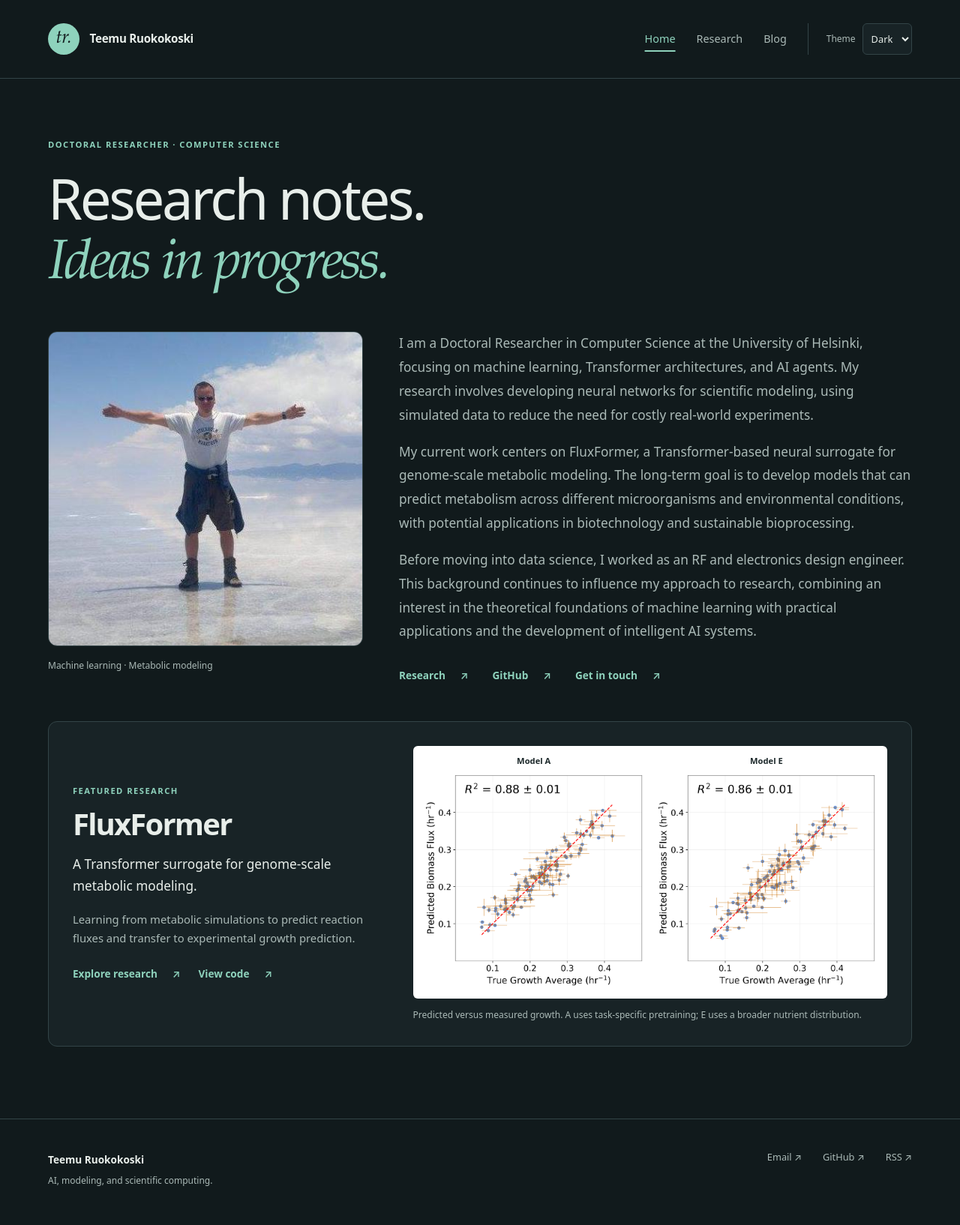
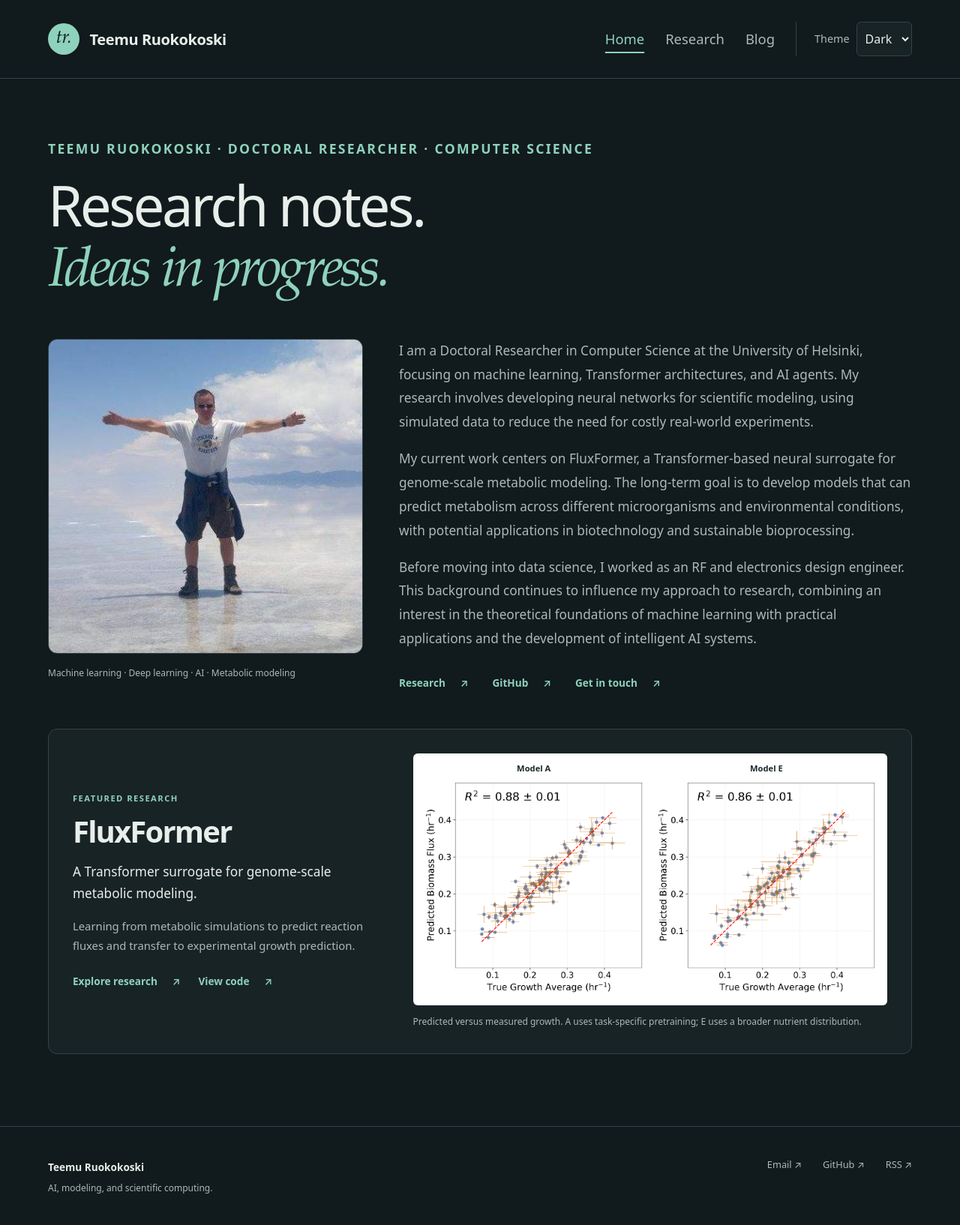
Before and after one commit to ruokokoski/ruokokoski.github.io, a Jekyll site: the page built from index.md, in a window 1280 px wide. Shown: the whole page at 75% size. Built offline with Jekyll 4.4.1, drawn with Linux system fonts in a browser that asks for light colours.

Commit message:
Unify page headings and enlarge site typography

```diff
--- a/_includes/head.html
+++ b/_includes/head.html
@@ -6,7 +6,7 @@
   {% seo %}
   {% feed_meta %}
   <script>{% include theme-init.js %}</script>
-  <link rel="stylesheet" href="{{ '/css/override.css' | relative_url }}">
+  <link rel="stylesheet" href="{{ '/css/override.css' | relative_url }}?v={{ site.time | date: '%s' }}">
   <script defer src="{{ '/js/theme.js' | relative_url }}"></script>
   {% if page.presentation %}
     <link rel="stylesheet" href="{{ '/css/presentation.css' | relative_url }}?v={{ site.time | date: '%s' }}">
--- a/_layouts/home.html
+++ b/_layouts/home.html
@@ -3,13 +3,13 @@ layout: default
 ---
 <section class="home-intro" aria-labelledby="home-title">
   <header>
-    <p class="eyebrow">Doctoral Researcher · Computer Science</p>
+    <p class="eyebrow">{{ site.author | escape }} · Doctoral Researcher · Computer Science</p>
     <h1 id="home-title">Research notes.<br><span>Ideas in progress.</span></h1>
   </header>
   <div class="home-biography">
     <figure class="profile-photo">
       <img src="{{ '/pics/teemu-ruokokoski.jpg' | relative_url }}" width="437" height="437" alt="Teemu Ruokokoski standing outdoors with his arms outstretched">
-      <figcaption>Machine learning · Metabolic modeling</figcaption>
+      <figcaption>Machine learning · Deep learning · AI · Metabolic modeling</figcaption>
     </figure>
     <div class="intro-copy">{{ content }}</div>
     <div class="home-actions">
--- a/_layouts/research.html
+++ b/_layouts/research.html
@@ -1,7 +1,7 @@
 ---
 layout: default
 ---
-<header class="research-heading">
+<header class="page-heading">
   <p class="eyebrow">{{ site.author | escape }}</p>
   <h1>{{ page.title | escape }}</h1>
 </header>
--- a/css/override.css
+++ b/css/override.css
@@ -61,18 +61,19 @@ hr { border: 0; border-top: 1px solid var(--border); margin: 2.5rem 0; }
 
 .site-header { border-bottom: 1px solid var(--border); }
 .header-inner { min-height: 104px; display: flex; align-items: center; justify-content: space-between; gap: 2rem; }
-.site-brand { display: flex; align-items: center; gap: .85rem; color: var(--text); text-decoration: none; font-size: .95rem; font-weight: 650; letter-spacing: -.02em; }
+.site-brand { display: flex; align-items: center; gap: .85rem; color: var(--text); text-decoration: none; font-size: 1.25rem; font-weight: 650; letter-spacing: -.02em; }
 .brand-mark { display: grid; place-items: center; width: 42px; height: 42px; background: var(--accent); color: var(--background); border-radius: 50%; font: italic 1.55rem/1 var(--serif); }
 .header-controls, .site-nav { display: flex; align-items: center; gap: 1.75rem; }
-.site-nav a { color: var(--muted); text-decoration: none; font-size: .9rem; padding-block: .4rem; }
+.site-nav a { color: var(--muted); text-decoration: none; font-size: 1.15rem; padding-block: .4rem; }
 .site-nav a[aria-current], .site-nav a:hover { color: var(--accent); }
 .site-nav a[aria-current] { text-decoration: underline; text-decoration-thickness: 2px; text-underline-offset: .6rem; }
 .theme-control { border-left: 1px solid var(--border); padding-left: 1.5rem; display: flex; align-items: center; gap: .6rem; }
-.theme-control label { color: var(--muted); font-size: .75rem; }
-.theme-control select { font: .8rem var(--sans); color: var(--text); background: var(--surface); border: 1px solid var(--border); border-radius: 6px; padding: .6rem .4rem; cursor: pointer; min-height: 40px; }
+.theme-control label { color: var(--muted); font-size: .9rem; }
+.theme-control select { font: 1rem var(--sans); color: var(--text); background: var(--surface); border: 1px solid var(--border); border-radius: 6px; padding: .6rem .4rem; cursor: pointer; min-height: 40px; }
 
 .eyebrow { margin-bottom: 1.5rem; color: var(--accent); font: 600 .7rem/1.5 var(--sans); letter-spacing: .13em; text-transform: uppercase; }
 .home-intro { padding: 5rem 0 3rem; }
+.home-intro > header > .eyebrow { font-size: 1.1rem; }
 .home-intro h1 { font-size: clamp(3rem, 5.8vw, 5rem); font-weight: 500; margin-bottom: 3rem; line-height: 1.06; }
 .home-intro h1 span { color: var(--accent); font-family: var(--serif); font-style: italic; font-weight: 400; }
 .home-biography { display: flow-root; }
@@ -107,7 +108,8 @@ hr { border: 0; border-top: 1px solid var(--border); margin: 2.5rem 0; }
 .preview-arrow { color: var(--accent); font: 1.4rem/1.5 var(--sans); }
 
 .page-heading { padding-block: 5rem 3rem; }
-.page-heading h1 { font-size: clamp(2.75rem, 5vw, 4.25rem); margin-bottom: 1rem; }
+.page-heading h1 { font-size: clamp(2.75rem, 4.5vw, 3.25rem); }
+.page-heading h1 { margin-bottom: 1rem; }
 .page-description { color: var(--muted); font-size: 1.1rem; max-width: 55ch; margin-bottom: 0; }
 .post { max-width: 850px; margin-inline: auto; }
 .post-header { padding-block: 4.5rem 2.75rem; border-bottom: 1px solid var(--border); margin-bottom: 3rem; }
@@ -172,7 +174,7 @@ pre code { font-size: inherit; background: none; padding: 0; border: 0; }
 @media (max-width: 700px) {
   .shell { width: calc(100% - 2.5rem); }
   .header-inner { flex-wrap: wrap; min-height: auto; padding-block: 1.1rem; gap: 1rem; }
-  .site-brand { font-size: .85rem; }
+  .site-brand { font-size: 1.1rem; }
   .brand-mark { width: 34px; height: 34px; font-size: 1.3rem; }
   .header-controls { flex-wrap: wrap; gap: .85rem; }
   .site-nav { gap: 1rem; }
--- a/css/presentation.css
+++ b/css/presentation.css
@@ -1,6 +1,3 @@
-.research-heading { padding: 3rem 0 2rem; }
-.research-heading .eyebrow { margin-bottom: .5rem; }
-.research-heading h1 { font-size: 2.5rem; margin: 0; }
 .presentation-intro { display: flex; justify-content: space-between; align-items: center; gap: 2rem; margin-bottom: 1.5rem; }
 .presentation-intro .eyebrow { margin-bottom: .4rem; }
 .presentation-intro h2 { font-size: 2rem; margin: 0 0 .4rem; }
@@ -106,7 +103,6 @@
   .overview-grid { grid-template-columns: repeat(2, minmax(0, 1fr)); }
 }
 @media (max-width: 700px) {
-  .research-heading { padding-block: 2rem 1.5rem; }
   .presentation-intro { align-items: start; flex-direction: column; gap: 1.25rem; }
   .presentation-intro-actions { gap: 1rem; }
   .presentation-toolbar { padding: 1rem; }
```
